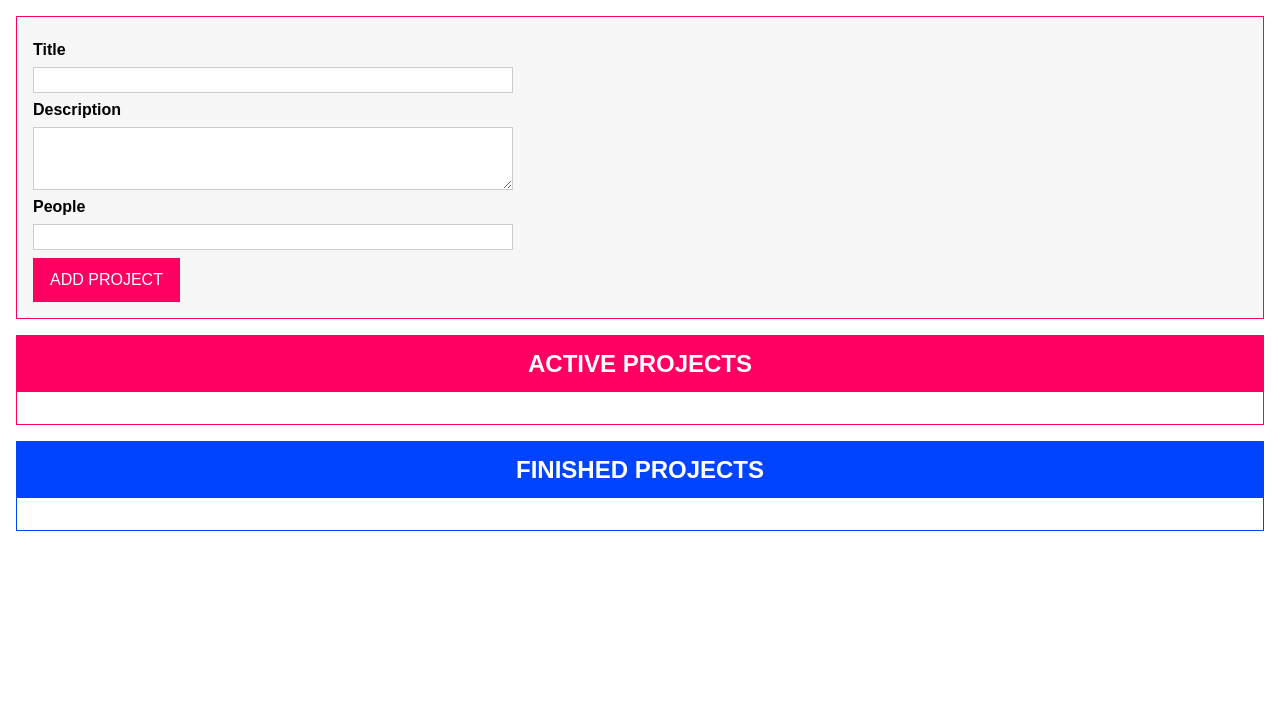
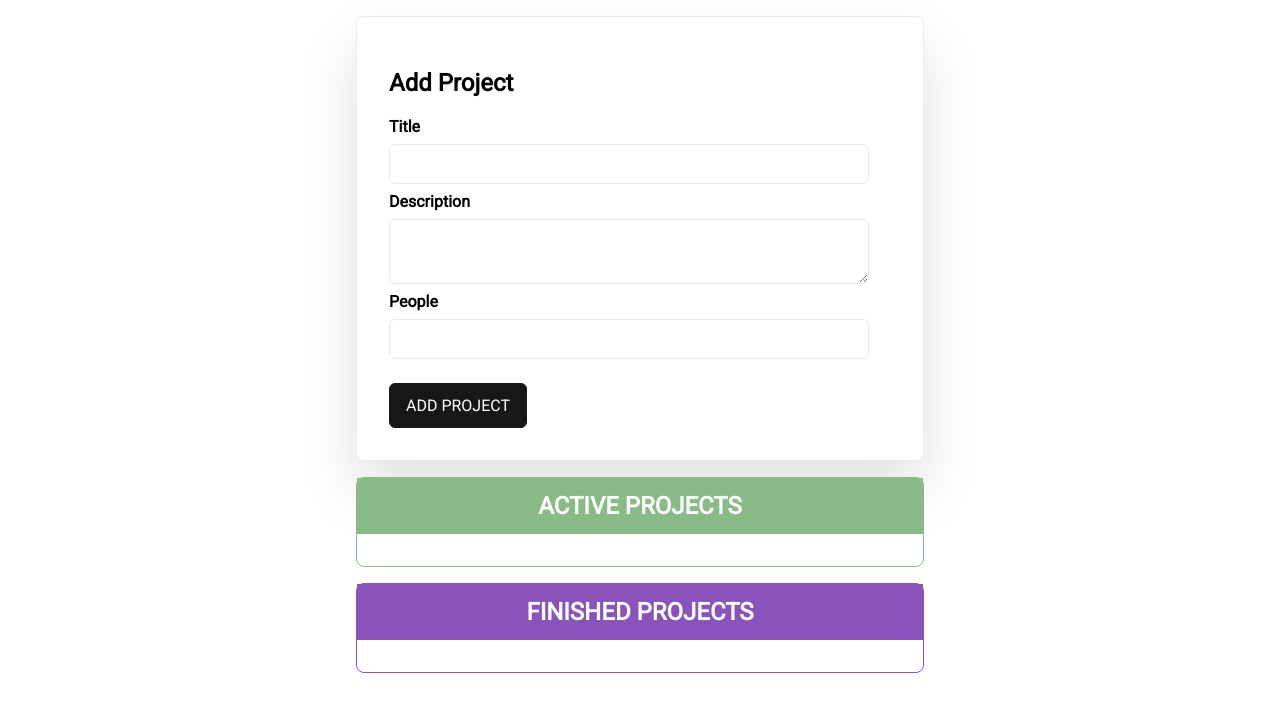
Before and after one commit to kujtimprenku/drag-and-drop, a website built with Vite: page index.html in a window 1280 px wide. Built offline with nearby package versions, Linux system fonts and the light colour scheme.

Commit message:
Beautify UI (#11)
* Change css styles.

* Re order imports, fix bug on removing the droppable css class.

```diff
--- a/app.css
+++ b/app.css
@@ -3,11 +3,19 @@
 }
 
 html {
-  font-family: sans-serif;
+  font-family: 'Roboto', sans-serif;
 }
 
 body {
   margin: 0;
+  display: flex;
+  justify-content: center;
+  align-items: center;
+}
+
+#app {
+  width: 600px;
+  max-width: 600px;
 }
 
 label,
@@ -21,28 +29,35 @@ label {
   font-weight: bold;
 }
 
+input {
+  height: 40px;
+}
+
 input,
 textarea {
   font: inherit;
+  border-radius: 6px;
   padding: 0.2rem 0.4rem;
   width: 100%;
   max-width: 30rem;
-  border: 1px solid #ccc;
+  border: 1px solid #eaeaea;
 }
 
 input:focus,
 textarea:focus {
   outline: none;
-  background: #fff5f9;
+  box-shadow: 0 0 0 1px rgba(0,0,0,.20), 0px 0px 4px 1px rgba(0,0,0,.16);
 }
 
 button {
   font: inherit;
-  background: #ff0062;
-  border: 1px solid #ff0062;
+  background: #171717;
+  border: 1px solid #171717;
   cursor: pointer;
   color: white;
   padding: 0.75rem 1rem;
+  margin-top: 1rem;
+  border-radius: 6px;
 }
 
 button:focus {
@@ -51,17 +66,18 @@ button:focus {
 
 button:hover,
 button:active {
-  background: #a80041;
-  border-color: #a80041;
+  background: #2f2f2f;
+  border-color: #262626;
 }
 
 .projects {
   margin: 1rem;
-  border: 1px solid #ff0062;
+  border: 1px solid #89bb86;
+  border-radius: 8px;
 }
 
 .projects header {
-  background: #ff0062;
+  background: #89bb86;
   height: 3.5rem;
   display: flex;
   justify-content: center;
@@ -69,11 +85,11 @@ button:active {
 }
 
 #finished-projects {
-  border-color: #0044ff;
+  border-color:  #8a53bb;
 }
 
 #finished-projects header {
-  background: #0044ff;
+  background: #8a53bb;
 }
 
 .projects h2 {
@@ -95,12 +111,12 @@ button:active {
 }
 
 .projects li h2 {
-  color: #ff0062;
+  color: #89bb86;
   margin: 0.5rem 0;
 }
 
 #finished-projects li h2 {
-  color: #0044ff;
+  color: #8a53bb;
 }
 
 .projects li h3 {
@@ -113,16 +129,18 @@ button:active {
 }
 
 .droppable {
-  background: #ffe3ee;
+  background: #eeffe3;
 }
 
 #finished-projects .droppable {
-  background: #d6e1ff;
+  background: #edd6ff;
 }
 
 #user-input {
   margin: 1rem;
-  padding: 1rem;
-  border: 1px solid #ff0062;
-  background: #f7f7f7;
+  box-shadow: 0 30px 60px rgba(0,0,0,.12);
+  border: 1px solid #eaeaea;
+  border-radius: 8px;
+  background: #fff;
+  padding: 2rem;
 }
--- a/index.html
+++ b/index.html
@@ -7,12 +7,17 @@
   <link rel="icon" type="image/x-icon" href="./favicon.ico">
   <link rel="apple-touch-icon" href="./favicon.ico">
   <title>ProjectManager</title>
+  <link rel="preconnect" href="https://fonts.googleapis.com">
+  <link rel="preconnect" href="https://fonts.gstatic.com" crossorigin>
+  <link href="https://fonts.googleapis.com/css2?family=Roboto&display=swap" rel="stylesheet">
   <link rel="stylesheet" href="app.css" />
   <script src="/src/app.ts" type="module" defer></script>
 </head>
 <body>
+
 <template id="project-input">
   <form>
+    <h2>Add Project</h2>
     <div class="form-control">
       <label for="title">Title</label>
       <input type="text" id="title" />
--- a/src/components/project-input.ts
+++ b/src/components/project-input.ts
@@ -2,8 +2,8 @@
 import { Component } from "./base-component";
 import { validate } from "../utils/validation";
 import { Autobind } from "../decorators/autobind";
+import { projectState } from "../state/project-state";
 import type { Validatable } from "../utils/validation";
-import { projectState } from "../state/project-state";
 
 export class ProjectInput extends Component<HTMLDivElement, HTMLFormElement> {
   titleInputElement: HTMLInputElement;
--- a/src/components/project-item.ts
+++ b/src/components/project-item.ts
@@ -11,7 +11,7 @@ export class ProjectItem extends Component<HTMLUListElement, HTMLLIElement> impl
     if (this.project.people === 1) {
       return "1 person";
     } else {
-      return `${this.project.people} persons`;
+      return `${this.project.people} people`;
     }
   }
 
--- a/src/components/project-list.ts
+++ b/src/components/project-list.ts
@@ -1,11 +1,11 @@
 // ProjectList class
-import type { DragTarget } from "../models/drag-drop";
 import { Component } from "./base-component";
 import { Autobind } from "../decorators/autobind";
 import { ProjectItem } from "./project-item";
-import type { Project } from "../models/project";
 import { ProjectStatus } from "../models/project";
 import { projectState } from "../state/project-state";
+import type { DragTarget } from "../models/drag-drop";
+import type { Project } from "../models/project";
 
 export class ProjectList extends Component<HTMLDivElement, HTMLElement> implements DragTarget {
   assignedProjects: Array<Project>;
@@ -39,6 +39,8 @@ export class ProjectList extends Component<HTMLDivElement, HTMLElement> implemen
       prjId,
       this.type === "active" ? ProjectStatus.ACTIVE : ProjectStatus.FINISHED
     );
+    const listEl = this.element.querySelector("ul")!;
+    listEl.classList.remove("droppable");
   }
 
   configure() {
```
